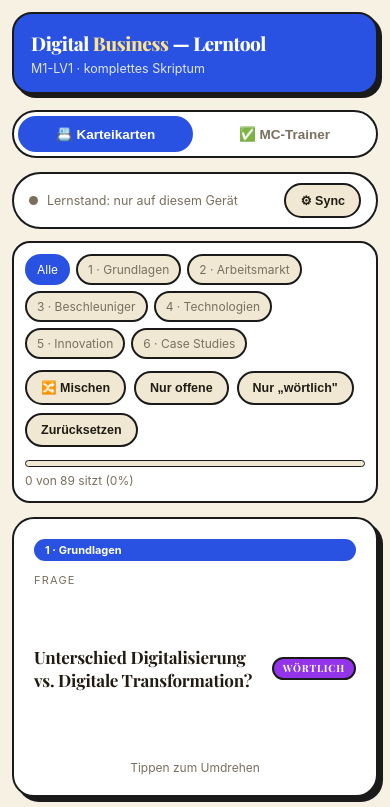
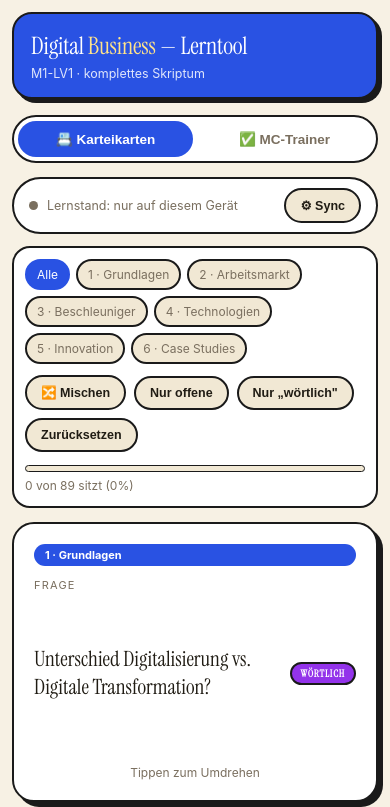
Before and after one commit to dasnaaa/mba-trainer, a plain HTML site: page index.html in a window 390 px wide. Shown: the top 807 px of the page. Drawn offline with nearby package versions, Linux system fonts and the light colour scheme.

Commit message:
Switch heading font to Instrument Serif
Instrument Serif only ships weight 400, so heading font-weight
dropped from 700/800 to 400 and font sizes bumped slightly to keep
visual presence without triggering faux-bold rendering.

Co-Authored-By: Claude Sonnet 5 <noreply@anthropic.com>

```diff
--- a/index.html
+++ b/index.html
@@ -6,7 +6,7 @@
 <title>Digital Business — Lerntool</title>
 <link rel="preconnect" href="https://fonts.googleapis.com">
 <link rel="preconnect" href="https://fonts.gstatic.com" crossorigin>
-<link href="https://fonts.googleapis.com/css2?family=Playfair+Display:wght@600;700;800&display=swap" rel="stylesheet">
+<link href="https://fonts.googleapis.com/css2?family=Instrument+Serif:ital@0;1&display=swap" rel="stylesheet">
 <style>
   * { box-sizing: border-box; margin: 0; padding: 0; -webkit-tap-highlight-color: transparent; }
   :root {
@@ -14,7 +14,7 @@
     --accent:#2952e3; --accent-dim:#2952e3;
     --green:#16a34a; --amber:#d97706; --red:#dc2626;
     --text:#201c14; --text-dim:#7a6f5f; --border:#1a1a1a; --wortlich:#9333ea;
-    --font-heading:'Playfair Display',Georgia,'Times New Roman',serif;
+    --font-heading:'Instrument Serif',Georgia,'Times New Roman',serif;
   }
   html { -webkit-text-size-adjust: 100%; }
   body {
@@ -28,7 +28,7 @@
     background:var(--accent); border:2px solid var(--border); border-radius:20px;
     padding:20px 22px; margin-bottom:16px; box-shadow:5px 5px 0 var(--border);
   }
-  h1 { font-family:var(--font-heading); font-size:26px; font-weight:800; letter-spacing:-0.4px; color:#fff; }
+  h1 { font-family:var(--font-heading); font-size:32px; font-weight:400; letter-spacing:-0.2px; color:#fff; }
   h1 span { color:#ffe38a; }
   .sub { color:rgba(255,255,255,0.85); font-size:12.5px; margin-top:5px; }
 
@@ -94,7 +94,7 @@
     background:var(--wortlich); color:#fff; border:2px solid var(--border); border-radius:999px;
     padding:3px 9px; margin-left:8px; vertical-align:middle; font-weight:700;
   }
-  .q-text { font-family:var(--font-heading); font-size:21px; font-weight:700; letter-spacing:-0.2px; line-height:1.35; flex:1; display:flex; align-items:center; }
+  .q-text { font-family:var(--font-heading); font-size:26px; font-weight:400; letter-spacing:0; line-height:1.3; flex:1; display:flex; align-items:center; }
   .a-text { font-size:15.5px; line-height:1.55; flex:1; display:flex; align-items:center; color:var(--text); }
   .flip-hint { font-size:12px; color:var(--text-dim); margin-top:14px; text-align:center; }
 
@@ -118,7 +118,7 @@
   /* ---- MC Trainer ---- */
   .mc-card { background:var(--panel); border:2px solid var(--border); border-radius:22px; padding:22px; box-shadow:5px 5px 0 var(--border); }
   .mc-instruction { font-size:12px; color:var(--amber); margin-bottom:10px; font-weight:700; }
-  .mc-q { font-family:var(--font-heading); font-size:20px; font-weight:700; letter-spacing:-0.2px; line-height:1.35; margin-bottom:18px; }
+  .mc-q { font-family:var(--font-heading); font-size:25px; font-weight:400; letter-spacing:0; line-height:1.3; margin-bottom:18px; }
   .mc-opts { display:flex; flex-direction:column; gap:9px; }
   .opt {
     display:flex; align-items:flex-start; gap:11px; padding:13px 14px;
@@ -156,7 +156,7 @@
 
   .mc-stats { display:flex; gap:8px; margin-bottom:14px; flex-wrap:wrap; }
   .stat { flex:1 1 30%; min-width:90px; background:var(--panel); border:2px solid var(--border); border-radius:16px; padding:11px; text-align:center; }
-  .stat .num { font-family:var(--font-heading); font-size:22px; font-weight:700; }
+  .stat .num { font-family:var(--font-heading); font-size:28px; font-weight:400; }
   .stat .lbl { font-size:11px; color:var(--text-dim); margin-top:2px; }
   .num-green { color:var(--green); } .num-amber { color:var(--amber); } .num-accent { color:var(--accent); }
   .mc-counter { text-align:center; font-size:13px; color:var(--text-dim); margin-top:12px; }
@@ -194,12 +194,12 @@
   @media (max-width:560px){
     body { padding:12px; }
     header { padding:16px 17px; box-shadow:4px 4px 0 var(--border); }
-    h1 { font-size:19px; }
+    h1 { font-size:24px; }
     .face, .card, .face.back, .card-area .face { min-height:280px; }
     .face { padding:20px; }
-    .q-text { font-size:17px; }
+    .q-text { font-size:21px; }
     .a-text { font-size:14.5px; }
-    .mc-q { font-size:16.5px; }
+    .mc-q { font-size:20px; }
     .opt { font-size:13.5px; padding:12px; }
     .nav-btn, .mc-btn { flex:1 1 100%; }
     .kbd-hint { display:none; }
```
